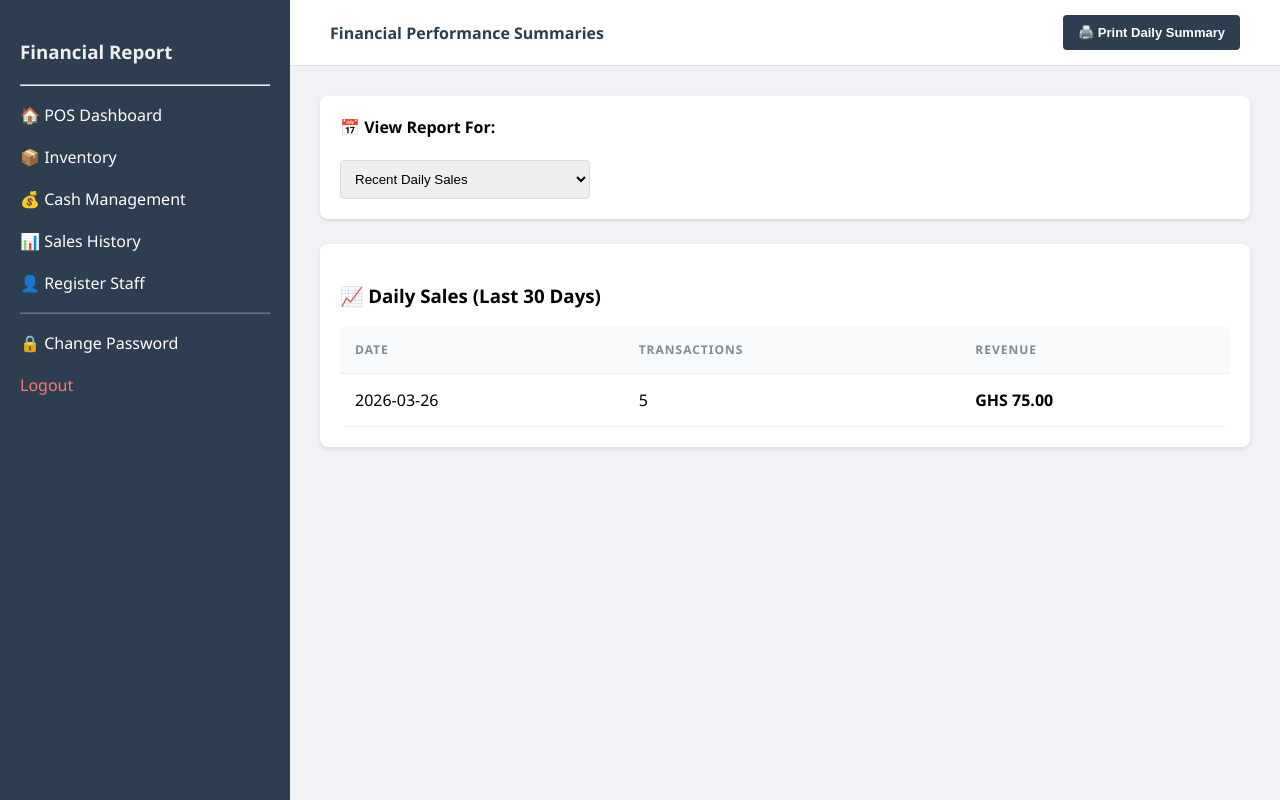
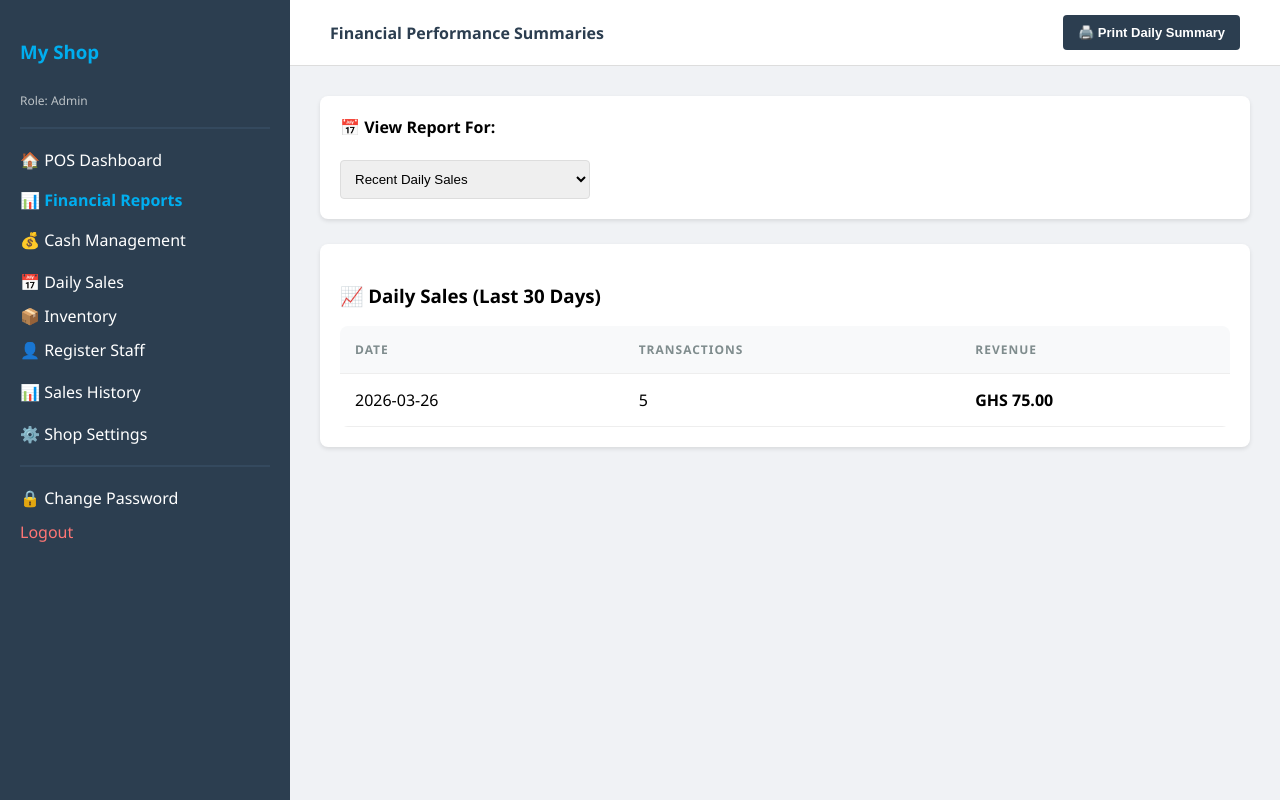
Before and after one commit to christiancs50/Shop_manager3.0, a Flask app: page /reports in a window 1280 px wide. Run offline with Flask 3, Linux system fonts and the light colour scheme; a user stored in the database is signed in; data comes from the database, SQL or seed files in the repository; both versions use the stored data as it was after the commit; data that the repository does not hold is empty.

Commit message:
working on interface

```diff
--- a/templates/dashboard.html
+++ b/templates/dashboard.html
@@ -155,7 +155,7 @@
                 <div class="summary-section">
                     <div class="summary-row" style="font-size: 1.4em; border-top: 1px solid #eee; margin-top: 5px; padding-top: 10px;">
                         <span class="summary-label">subtotal:</span>
-                        <span class="summary-value" style="color: #27ae60;">{{ shop.currency }} <span id="summary-subtotal">0.00</span></span>
+                        <span class="summary-value" style="color: #27ae60;"><span id="summary-subtotal">0.00</span></span>
                     </div>
                     <div class="summary-row">
                         <span class="summary-label">VAT (<span id="vat-rate-label">{{ shop.tax_rate }}</span>%):</span>
--- a/templates/inventory.html
+++ b/templates/inventory.html
@@ -57,9 +57,10 @@
 
         {% if session['role'] == 'Admin' %}
             <a href="/cash" style="color:white; text-decoration: none;"><p>💰 Cash Management</p></a>
-            <a href="/sales" style="color:white; text-decoration: none;"><p>📊 Sales History</p></a>
+            <a href="/sales?filter=today" style="color: #ffffff; text-decoration: none;"><p>📅 Daily Sales</p></a>
             <a href="/reports" style="color:white; text-decoration: none;"><p>📊 Financial Reports</p></a>
             <a href="/register" style="color:white; text-decoration: none;"><p>👤 Register Staff</p></a>
+            <a href="/sales" style="color:white; text-decoration: none;"><p>📊 Sales History</p></a>
             <a href="/settings" style="color:white; text-decoration: none;"><p>⚙️ Shop Settings</p></a>
         {% endif %}
 
@@ -118,7 +119,7 @@
             <form action="/add_product" method="POST" style="display: flex; flex-wrap: wrap; gap: 10px;">
                 <input type="text" name="name" placeholder="Product Name" style="flex: 2;" required>
                 <input type="number" step="0.01" name="price" placeholder="Price ({{ shop.currency }})" style="flex: 1;" required>
-                <input type="number" name="quantity" placeholder="Qty" style="flex: 0.5;" required>
+                <input type="number" name="quantity" min="0" placeholder="Qty" style="flex: 0.5;" required>
                 <button type="submit" class="btn bg-green">Add to Stock</button>
             </form>
         </div>
--- a/templates/reports.html
+++ b/templates/reports.html
@@ -43,25 +43,44 @@
             #daily-summary-print, #daily-summary-print * { visibility: visible; }
             #daily-summary-print { position: absolute; left: 0; top: 0; display: block !important; width: 100%; }
         }
+
+        .sidebar p {
+            margin: 0;
+            padding: 8px 0; /* Adjust this number to change item density */
+        }
+
+        .sidebar a {
+            padding: 2px 0; /* Reduces the gap between links */
+        }
+
+        .sidebar hr {
+            margin: 10px 0; /* Controls the space around the divider lines */
+        }
     </style>
 </head>
 <body>
 
-    <div class="sidebar">
-        <h3>Financial Report</h3>
-        <hr>
-        <a href="/dashboard">🏠 POS Dashboard</a>
-        <a href="/inventory">📦 Inventory</a>
+
+ <div class="sidebar">
+        <h3 style="color: #00AEEF;">{{ shop.shop_name }}</h3>
+        <p style="font-size: 12px; color: #bdc3c7;">Role: {{ session['role'] }}</p>
+        <hr style="border: 0.5px solid #34495e;">
+
+        <a href="/dashboard" style="color:white; text-decoration: none;"><p>🏠 POS Dashboard</p></a>
+        <p style="color: #00AEEF;"><strong>📊 Financial Reports</strong></p>
 
         {% if session['role'] == 'Admin' %}
-            <a href="/cash">💰 Cash Management</a>
-            <a href="/sales">📊 Sales History</a>
-            <a href="/register">👤 Register Staff</a>
+            <a href="/cash" style="color:white; text-decoration: none;"><p>💰 Cash Management</p></a>
+            <a href="/sales?filter=today" style="color: #ffffff; text-decoration: none;"><p>📅 Daily Sales</p></a>
+            <a href="/inventory" style="color:white; text-decoration: none;">📦 Inventory</a>
+            <a href="/register" style="color:white; text-decoration: none;"><p>👤 Register Staff</p></a>
+            <a href="/sales" style="color:white; text-decoration: none;"><p>📊 Sales History</p></a>
+            <a href="/settings" style="color:white; text-decoration: none;"><p>⚙️ Shop Settings</p></a>
         {% endif %}
 
-        <hr style="opacity: 0.3;">
-        <a href="/change_password">🔒 Change Password</a>
-        <a href="/logout" style="color:#ff7675;">Logout</a>
+        <hr style="border: 0.5px solid #34495e;">
+        <a href="/change_password" style="color:white; text-decoration: none;"><p>🔒 Change Password</p></a>
+        <a href="/logout" style="color:#ff7675; text-decoration: none;">Logout</a>
     </div>
 
     <div class="main-content">
```
Also changed, not shown: templates/cash.html (+13 -9 lines), templates/daily_items.html (+19 -5 lines), templates/register.html (+18 -5 lines), templates/sales_report.html (+18 -4 lines), database.db.
